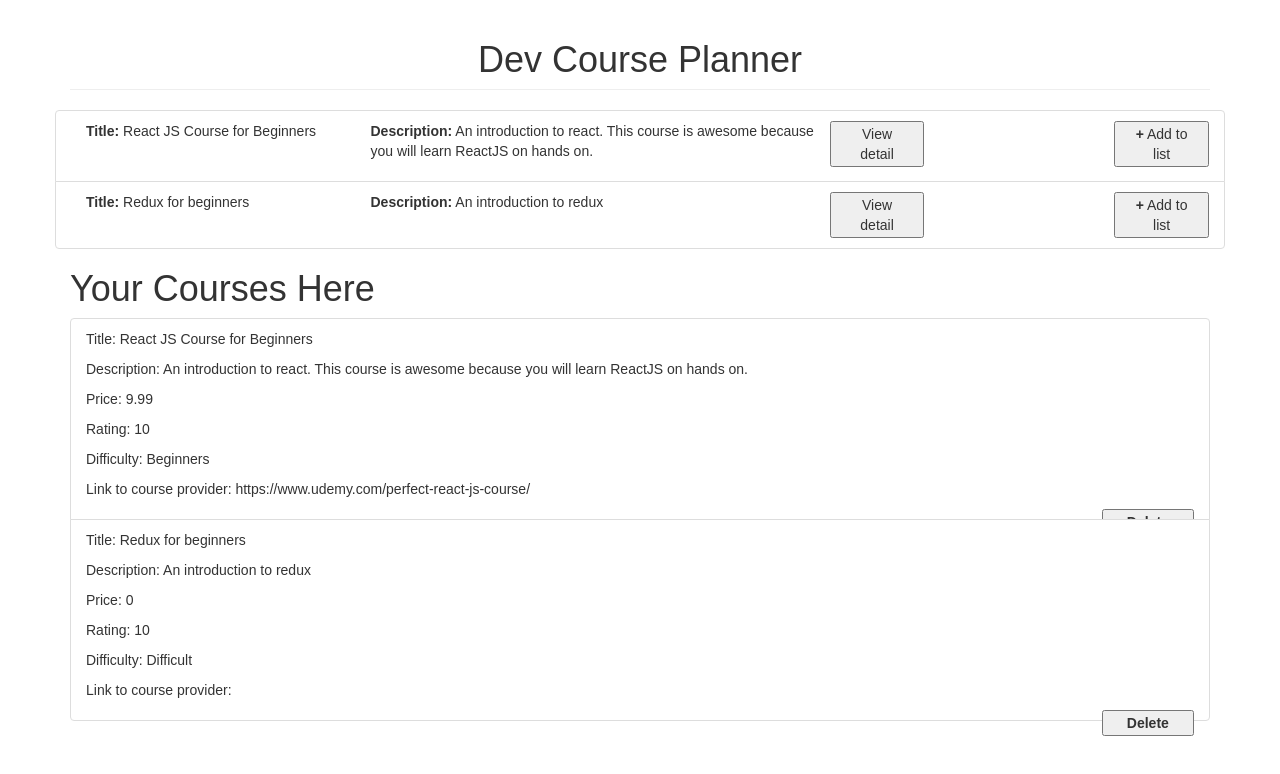
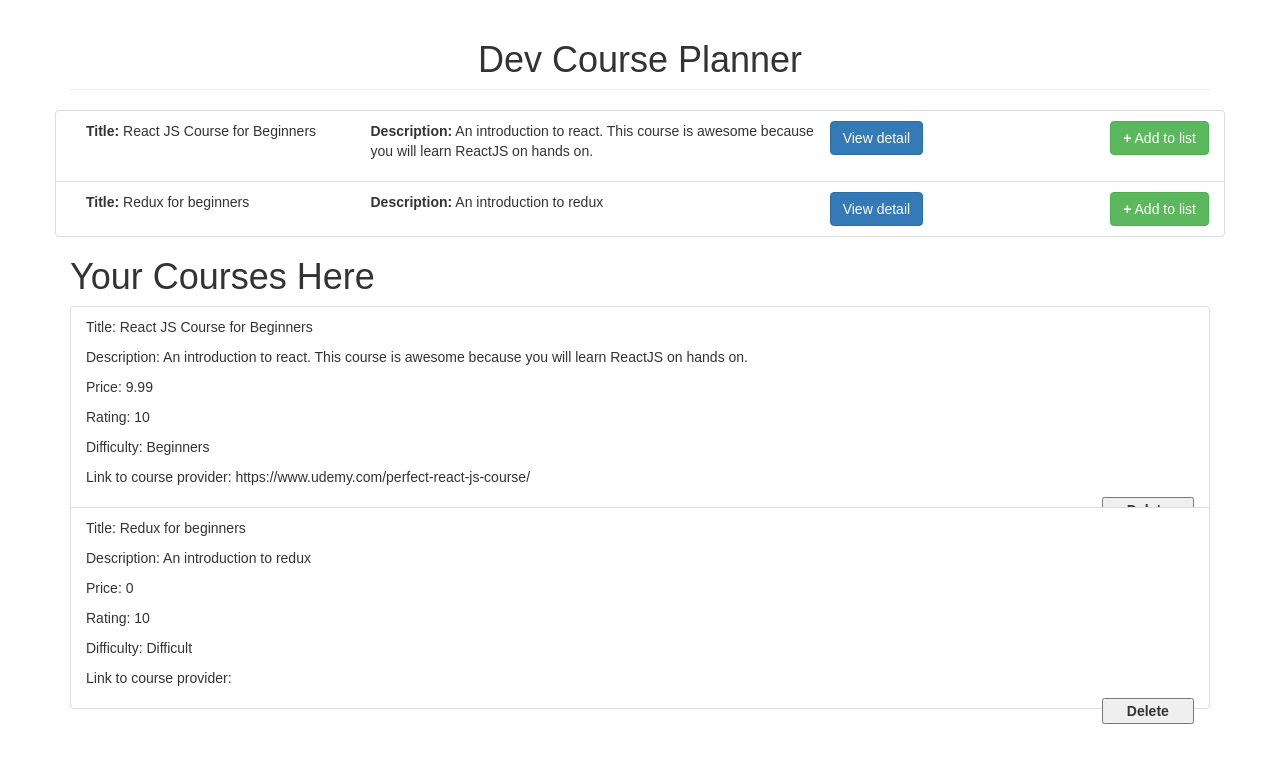
Before and after one commit to AWells64/course-planner, a React (Create React App) app: page /courses in a window 1280 px wide. Shown: the top 774 px of the page. Built offline with nearby package versions, Linux system fonts and the light colour scheme.

Commit message:
started styling

```diff
--- a/src/Components/Courses.jsx
+++ b/src/Components/Courses.jsx
@@ -6,18 +6,22 @@ class Courses extends Component {
     const { courses } = this.props;
     return (
       <Fragment>
-        <h1 class="page-header text-center">Dev Course Planner</h1>
+          <h1 className="page-header text-center">Dev Course Planner</h1>
           {Object.values(courses).length ? (
             <ul className="list-group">
               {Object.values(courses).map((course, i) => (
-
                 <li className="list-group-item row" id={course.id} key={i}>
                   {/* <Link to={"/courses/" + course.id}>{course.title}</Link> */}
-                <p className="col-xs-3"><strong>Title:</strong> {course.title}</p>
-                <p className="col-xs-5"><strong>Description:</strong> {course.description}</p>
-                <button className="col-xs-1">View detail</button>
-                <button className="col-xs-1 pull-right"><strong>+</strong> Add to list</button>
-
+                  <p className="col-xs-3">
+                    <strong>Title:</strong> {course.title}
+                  </p>
+                  <p className="col-xs-5">
+                    <strong>Description:</strong> {course.description}
+                  </p>
+                  <button className="col-xs-1.5 btn btn-primary">View detail</button>
+                  <button className="col-xs-1.5 pull-right btn btn-success">
+                    <strong>+</strong> Add to list
+                  </button>
                 </li>
               ))}
             </ul>
```
Lines whose indentation alone changed are shown as unchanged.
